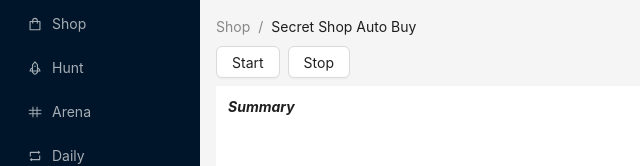
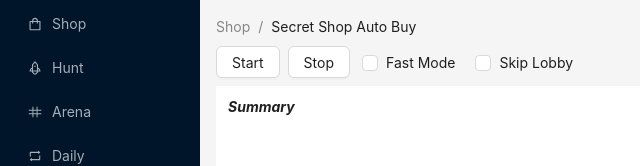
Before and after one commit to brunocordioli072/epic7_bot, a React (Vite) app in the folder packages/app/: page / in a window 1280 px wide. Shown: the top 166 px of the page, without its empty margins (0-640 px from the left). Built offline with nearby package versions, Linux system fonts and the light colour scheme.

Commit message:
feat: added fast-mode and skip lobby implementation

```diff
--- a/packages/app/src/App.tsx
+++ b/packages/app/src/App.tsx
@@ -1,5 +1,5 @@
 import React, { useEffect, useRef, useState, } from 'react';
-import { Breadcrumb, Button, Layout, notification, theme } from 'antd';
+import { Breadcrumb, Button, Checkbox, Layout, Popconfirm, notification, theme } from 'antd';
 import AppSider from './components/AppSider/AppSider'
 import './App.css'
 import { useAppContext } from './context/AppContext';
@@ -13,6 +13,8 @@ const App: React.FC = () => {
   const [logsInterval, setLogsInterval] = useState(0)
   const { command, logs, setLogs, summary, setSummary, setAppVersion } = useAppContext()
   const [windowSize, setWindowSize] = useState(getWindowSize());
+  const [fastMode, setFastMode] = useState(false);
+  const [currentScreen, setCurrentScreen] = useState(false);
 
   useEffect(() => {
     function handleWindowResize() {
@@ -57,7 +59,7 @@ const App: React.FC = () => {
   }
 
   async function handleStart() {
-    await window.pywebview.api[command.python_command]()
+    await window.pywebview.api[command.python_command]({ '--fast': fastMode, '--current': currentScreen })
     createInterval()
   }
 
@@ -119,6 +121,13 @@ const App: React.FC = () => {
     setLogsInterval(interval)
   }
 
+
+  function handleFastMode() {
+    if (fastMode) {
+      setFastMode(false)
+    }
+  }
+
   return (
     <Layout style={{ minHeight: '100vh' }}>
       {contextHolder}
@@ -136,6 +145,22 @@ const App: React.FC = () => {
           <Button onClick={() => handleStop()}>
             Stop
           </Button>
+          <Popconfirm
+            title="Are you sure you want to use Fast Mode?"
+            description={<span>It's currently very unstable and requires a high-end PC to work properly.</span>}
+            onConfirm={() => setFastMode(true)}
+            onCancel={() => setFastMode(false)}
+            disabled={fastMode === true}
+            okText="Yes"
+            cancelText="No"
+          >
+            <Checkbox checked={fastMode} style={{ paddingLeft: '12px' }} onClick={handleFastMode}>
+              Fast Mode
+            </Checkbox>
+          </Popconfirm>
+          <Checkbox checked={currentScreen} style={{ paddingLeft: '12px' }} onChange={(e) => setCurrentScreen(e.target.checked)}>
+            Skip Lobby
+          </Checkbox>
           <div className='stats' style={{ padding: 12, marginTop: 8, minHeight: 156, background: colorBgContainer }}>
             <div style={{ fontStyle: "italic", fontWeight: "bold", marginBottom: "12px" }}>Summary</div>
             {summary}
```
Also changed, not shown: 2 other files (tests, documents, lock files or other folders).
